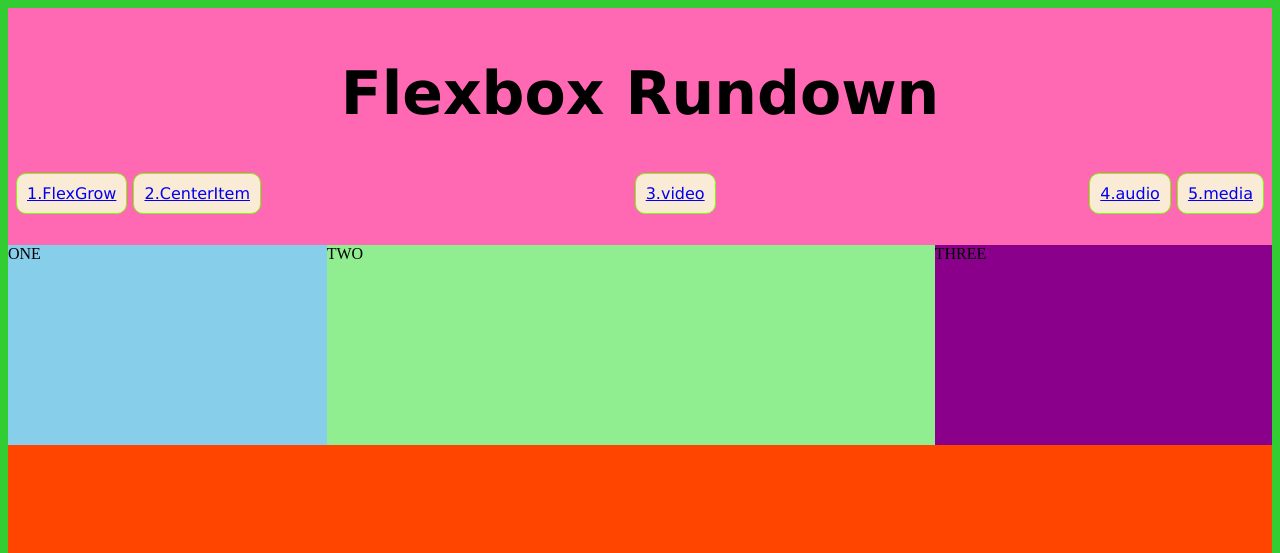
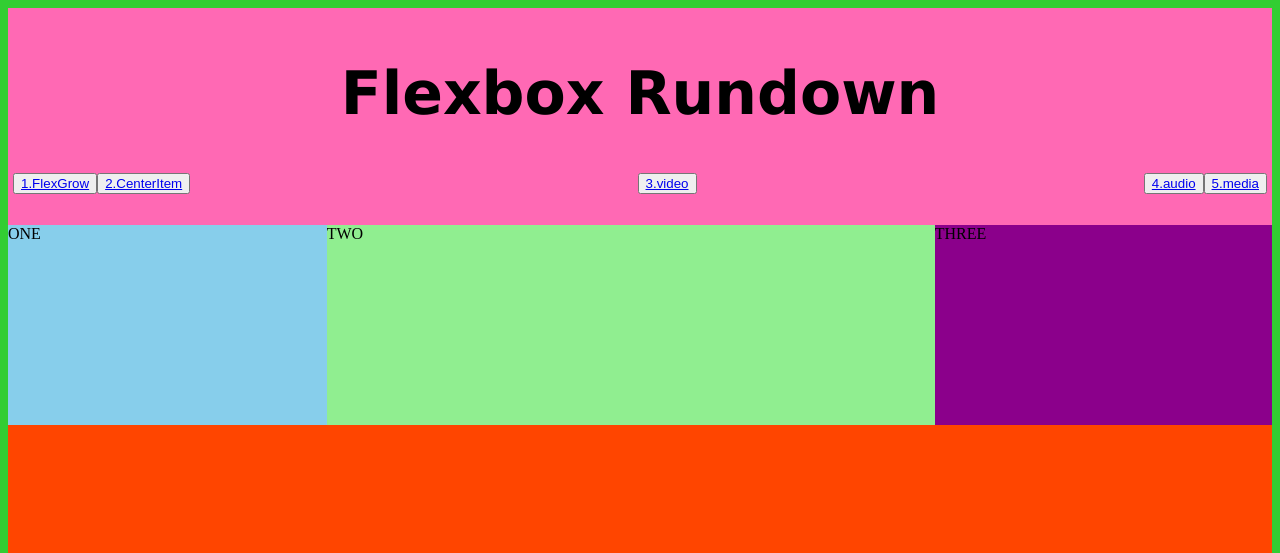
Before and after one commit to Levik03/Flexbox-Rundown, a plain HTML site: page index.html in a window 1280 px wide. Shown: the top 553 px of the page. Drawn offline with Linux system fonts and the light colour scheme.

Commit message:
made list to buttons

```diff
--- a/index.html
+++ b/index.html
@@ -17,11 +17,11 @@
         <h1>Flexbox Rundown</h1>
         <ul>
             <div class="containerNav">
-                <li><a href="#section-one">1.FlexGrow</a></li>
-                <li class="pull"><a href="#section-two">2.CenterItem</a></li>
-                <li><a href="#section-three">3.video</a></li>
-                <li class="push"><a href="#section-four">4.audio</a></li>
-                <li><a href="#section-five">5.media</a></li>
+                <button><a href="#section-one">1.FlexGrow</a></button>
+                <button class="pull"><a href="#section-two">2.CenterItem</a></button>
+                <button><a href="#section-three">3.video</a></li>
+                <button class="push"><a href="#section-four">4.audio</a></button>
+                <button><a href="#section-five">5.media</a></button>
             </div>
         </ul>
 
```
